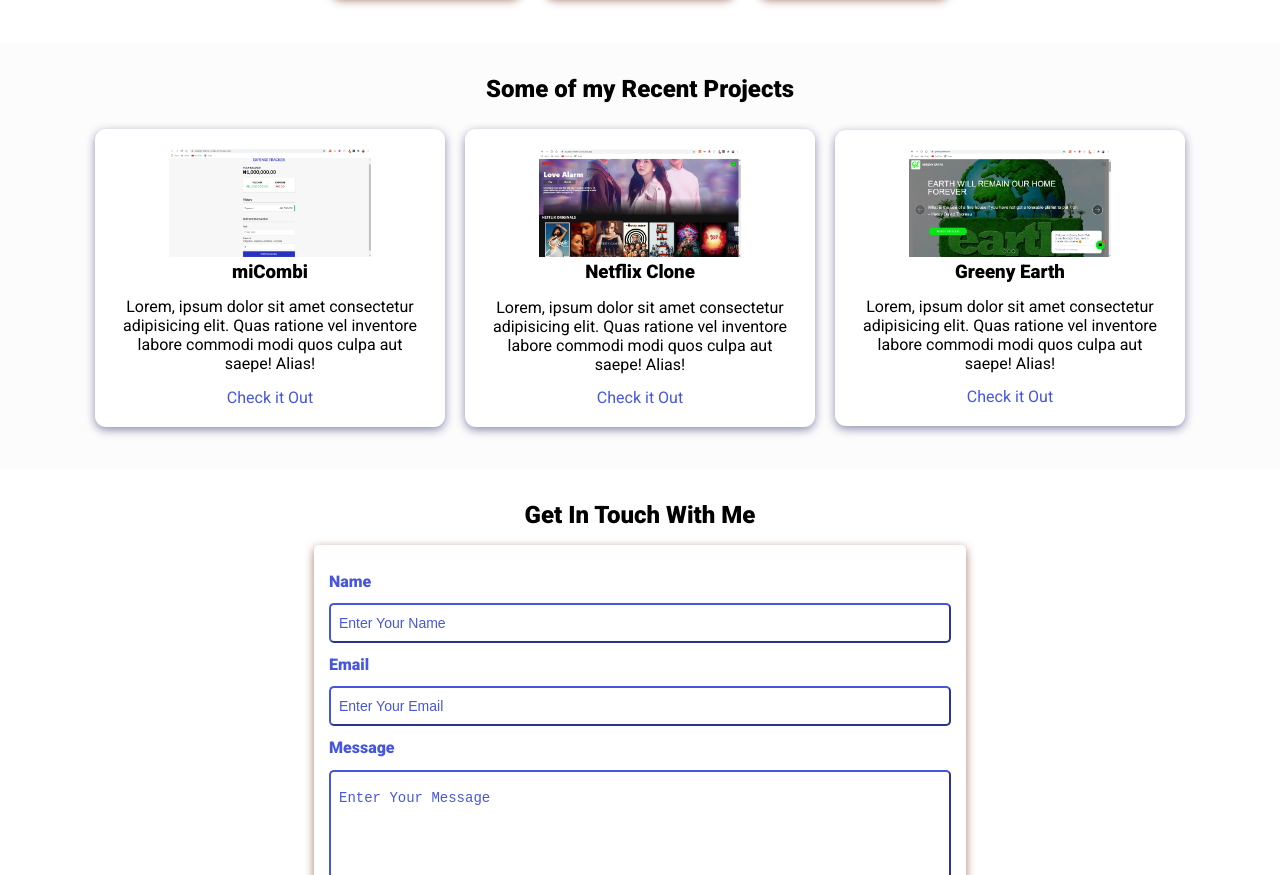
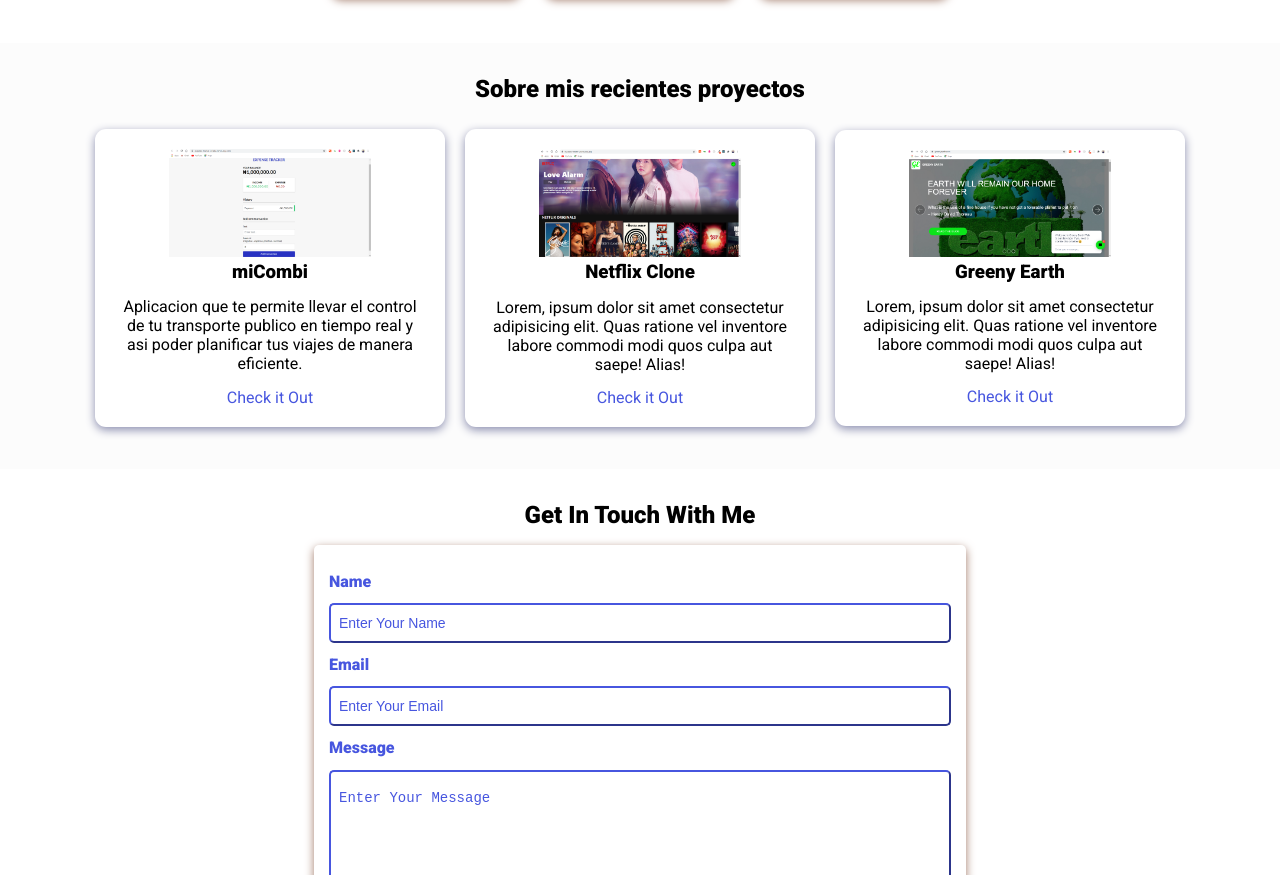
Before and after one commit to Jefferson-23/PORTAFOLIO, a plain HTML site: page index.html in a window 1280 px wide. Shown: the part 1372-2247 px from the top of the page. Drawn offline with nearby package versions, Linux system fonts and the light colour scheme.

Commit message:
update : proyectos recientes

```diff
--- a/index.html
+++ b/index.html
@@ -129,7 +129,7 @@
     </section>
     <!-- Sección Proyectos -->
     <section class="projects" id="projects">
-      <h2 class="projects-title">Some of my Recent Projects</h2>
+      <h2 class="projects-title">Sobre mis recientes proyectos</h2>
       <div class="projects-container">
         <div class="project-container project-card">
           <img
@@ -140,9 +140,8 @@
           />
           <h3 class="project-title">miCombi</h3>
           <p class="project-details">
-            Lorem, ipsum dolor sit amet consectetur adipisicing elit. Quas
-            ratione vel inventore labore commodi modi quos culpa aut saepe!
-            Alias!
+            Aplicacion que te permite llevar el control de tu transporte publico
+            en tiempo real y asi poder planificar tus viajes de manera eficiente.
           </p>
           <a href="#" target="_blank" class="project-link">Check it Out</a>
         </div>
```
